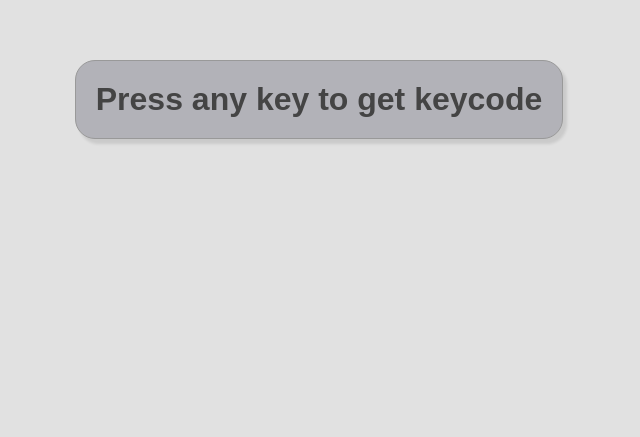
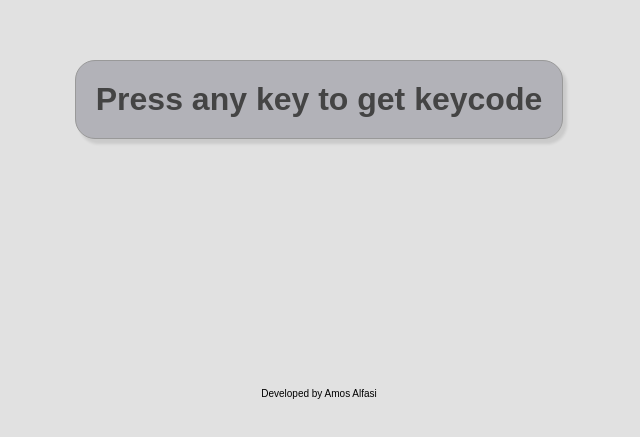
Before and after one commit to AmosAlfasi/Key-Codes, a plain HTML site: page index.html in a window 1280 px wide. Shown: the part 301-738 px from the top of the page, without its empty margins (321-961 px from the left). Drawn offline with Linux system fonts and the light colour scheme; a web font is replaced by a local one.

Commit message:
small design changes 2

```diff
--- a/index.html
+++ b/index.html
@@ -13,6 +13,8 @@
 			<div class="key">Press any key to get keycode</div>
 		</div>
 
+		<div class="developedBy">Developed by Amos Alfasi</div>
+
 		<script src="script.js"></script>
 	</body>
 </html>
--- a/style.css
+++ b/style.css
@@ -41,3 +41,8 @@ body {
 	color: #555;
 	font-size: 14px;
 }
+.developedBy {
+	position: absolute;
+	bottom: 100px;
+	font-size: 10px;
+}
```
